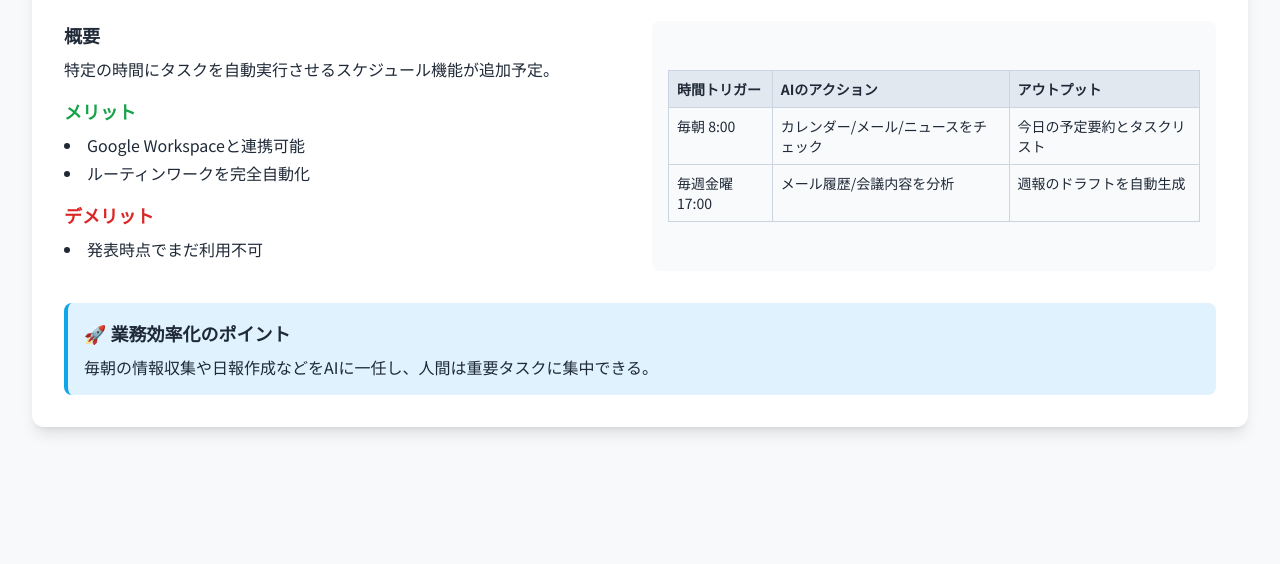
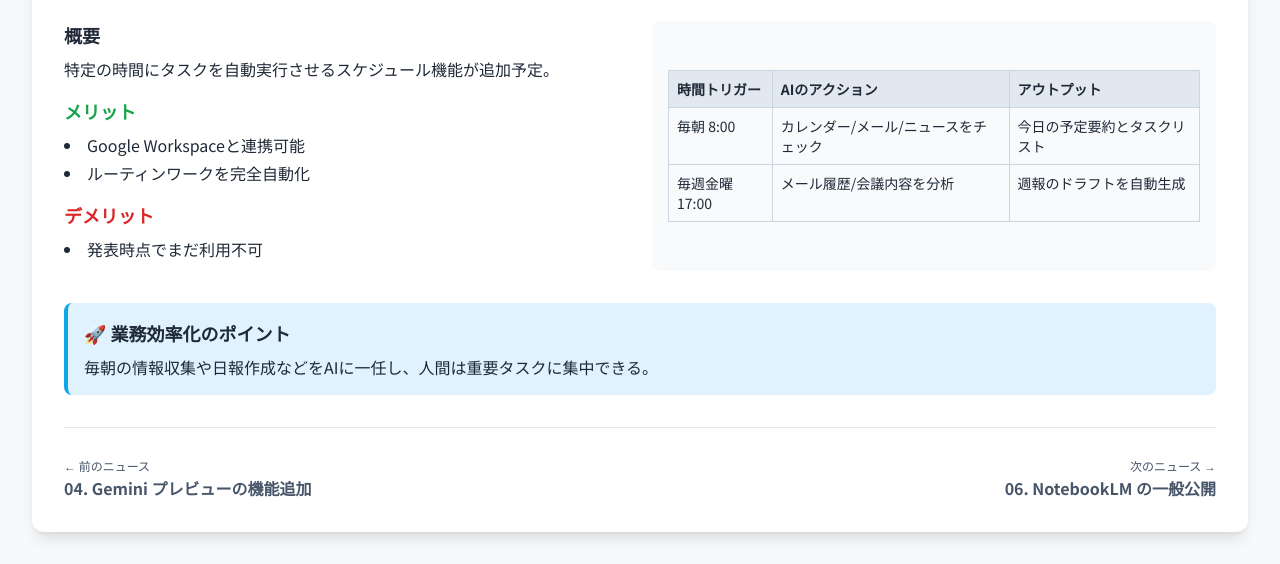
Before and after one commit to sasagram/AINEWS34, a plain HTML site: page index.html/index.html in a window 1280 px wide. Both pictures are taken after a click on the element 639 px from the left and 346 px from the top of the page. Shown: the part 303-867 px from the top of the page. Before the commit the page ends 800 px from the top, so only its background shows below. Drawn offline with nearby package versions, Linux system fonts and the light colour scheme.

Commit message:
Add files via upload

```diff
--- a/index.html/index.html
+++ b/index.html/index.html
@@ -163,7 +163,10 @@ function createVisual(type, data, container) {
 
 function showDetail(index) {
     const item = newsData[index];
-    detailContent.innerHTML = `
+    detailContent.innerHTML = ''; // Clear previous content
+
+    const mainContent = document.createElement('div');
+    mainContent.innerHTML = `
         <h2 class="text-2xl md:text-3xl font-bold text-slate-800 mb-2">${item.title}</h2>
         <p class="text-slate-500 font-medium mb-6">${item.tool}</p>
 
@@ -183,7 +186,6 @@ function showDetail(index) {
                 </div>
             </div>
             <div id="visual-container" class="bg-slate-50 p-4 rounded-lg flex items-center justify-center min-h-[250px]">
-                <!-- Visual will be injected here -->
             </div>
         </div>
 
@@ -192,9 +194,49 @@ function showDetail(index) {
             <p>${item.point}</p>
         </div>
     `;
+    detailContent.appendChild(mainContent);
 
-    const visualContainer = document.getElementById('visual-container');
+    const visualContainer = detailContent.querySelector('#visual-container');
     createVisual(item.visual_type, item.visual_data, visualContainer);
+
+    // Create and append navigation
+    const detailNav = document.createElement('div');
+    detailNav.id = 'detail-nav';
+    detailNav.className = 'mt-8 pt-6 border-t flex justify-between items-center gap-4';
+
+    // Previous Button
+    const prevIndex = index - 1;
+    const prevButton = document.createElement('button');
+    prevButton.className = 'text-left text-slate-600 hover:text-sky-600 transition-colors disabled:opacity-30 disabled:cursor-not-allowed';
+    if (prevIndex >= 0) {
+        prevButton.innerHTML = `
+            <span class="text-xs">← 前のニュース</span>
+            <p class="font-bold text-sm md:text-base">${newsData[prevIndex].title}</p>
+        `;
+        prevButton.onclick = () => showDetail(prevIndex);
+    } else {
+        prevButton.disabled = true;
+        prevButton.innerHTML = `<span class="text-xs invisible">前のニュース</span>`;
+    }
+    detailNav.appendChild(prevButton);
+
+    // Next Button
+    const nextIndex = index + 1;
+    const nextButton = document.createElement('button');
+    nextButton.className = 'text-right text-slate-600 hover:text-sky-600 transition-colors disabled:opacity-30 disabled:cursor-not-allowed';
+    if (nextIndex < newsData.length) {
+        nextButton.innerHTML = `
+            <span class="text-xs">次のニュース →</span>
+            <p class="font-bold text-sm md:text-base">${newsData[nextIndex].title}</p>
+        `;
+        nextButton.onclick = () => showDetail(nextIndex);
+    } else {
+        nextButton.disabled = true;
+        nextButton.innerHTML = `<span class="text-xs invisible">次のニュース</span>`;
+    }
+    detailNav.appendChild(nextButton);
+
+    detailContent.appendChild(detailNav);
 
     listView.style.display = 'none';
     detailView.style.display = 'block';
```
